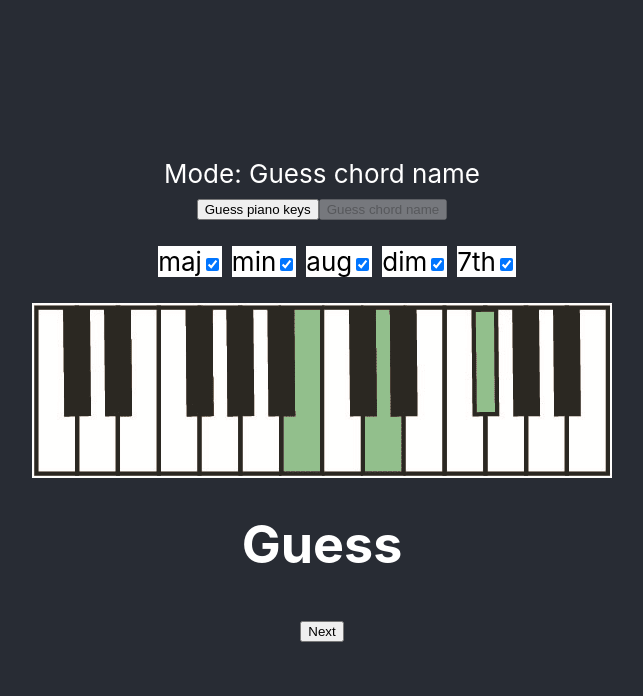
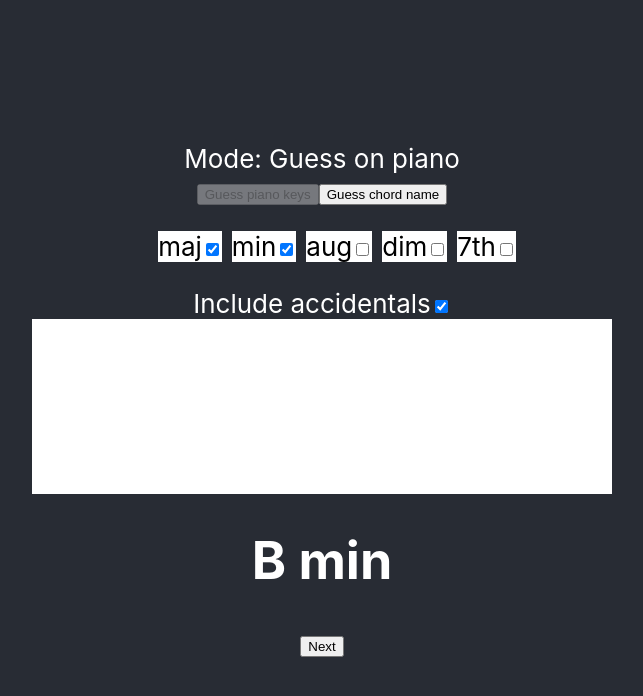
Before and after one commit to maxf/chordflash, a React (Create React App) app: page / in a window 1280 px wide. Shown: the top 696 px of the page, without its empty margins (318-961 px from the left). Built offline with nearby package versions, Linux system fonts and the light colour scheme.

Commit message:
Let user exclude accidentals

```diff
--- a/src/App.js
+++ b/src/App.js
@@ -7,6 +7,7 @@ const Modes = Object.freeze({
   GuessOnPiano: Symbol("Guess on piano"),
   GuessChordName: Symbol("Guess chord")
 });
+
 
 function App() {
   return (
@@ -20,14 +21,17 @@ function App() {
 
 
 function Card() {
-  const [ mode, setMode ] = useState(Modes.GuessChordName);
+  const [ mode, setMode ] = useState(Modes.GuessOnPiano);
   const [ showingChordName, setShowingChordName ] = useState(false);
   const [ showingChordPicture, setShowingChordPicture ] = useState(false);
   const [ chord, setChord ] = useState(randomChordName());
-  const [ selected, setSelected ] = useState(modifiers.map(modifier => true));
+  const [ selectedMode, setSelectedMode ] = useState(
+    [ true, true, false, false, false ] // start with only major and minor
+  );
+  const [ includeAccidentals, setIncludeAccidentals ] = useState(true);
 
   function toggleModifier(event, idx) {
-    setSelected(s => s.map((e, i) => i===idx ? !s[i] : s[i] ));
+    setSelectedMode(s => s.map((e, i) => i===idx ? !s[i] : s[i] ));
   }
 
   const toggleChordName = function() {
@@ -38,10 +42,18 @@ function Card() {
     setShowingChordPicture(!showingChordPicture);
   }
 
+  const toggleAccidentals = function() {
+    setIncludeAccidentals(!includeAccidentals);
+  }
+
   const chordPos = chordPosition(chord);
 
   const nextChord = function() {
-    setChord(randomChordName(selected));
+    if (!showingChordName || !showingChordPicture) {
+      setShowingChordName(true);
+      setShowingChordPicture(true);
+    } else {
+      setChord(randomChordName(selectedMode));
       switch (mode) {
         case Modes.GuessChordName:
         setShowingChordName(false);
@@ -58,6 +70,8 @@ function Card() {
         setShowingChordPicture(false);
       }
     }
+  };
+
 
   const pianoStyle = function() {
     if (mode === Modes.GuessChordName || showingChordPicture) {
@@ -79,9 +93,9 @@ function Card() {
     switch(mode) {
     case Modes.GuessChordName:
       return (
-        <h1 onClick={toggleChordName}>
-          {showingChordName ? `${chord.note} ${chord.modifier}` : "Guess"}
-        </h1>
+        <h2 onClick={toggleChordName}>
+          {showingChordName ? `${chord.note} ${chord.modifier}` : "Chord name?"}
+        </h2>
       );
     case Modes.GuessOnPiano:
       return (
@@ -146,10 +160,17 @@ function Card() {
               <input
                   type="checkbox"
                   onChange={(event) => toggleModifier(event, idx)}
-                  checked={selected[idx]}/>
+                  checked={selectedMode[idx]}/>
             </li>
           )}
         </ul>
+      </div>
+      <div className="AccidentalsSelector">
+        Include accidentals
+        <input
+            type="checkbox"
+            onChange={toggleAccidentals}
+            checked={includeAccidentals}/>
       </div>
       {pianoPicture()}
       {chordTitle()}
--- a/src/chords.js
+++ b/src/chords.js
@@ -10,7 +10,7 @@ const notes = [
 
 const modifiers = ["maj", "min", "aug", "dim", "7th"];
 
-const randomChordName = function(modifiersMask) {
+const randomChordName = function(modifiersMask, includeAccidentals) {
 
   // if no mask was passed, set mask to allow all modifiers
   if (!modifiersMask) {
@@ -23,11 +23,15 @@ const randomChordName = function(modifiersMask) {
     if (modifiersMask[index]) allowedModifiers.push(modifier);
   });
 
-  const randomNoteIndex = Math.floor(Math.random() * notes.length);
+  const allowedNotes = (!includeAccidentals) ?
+    [ "C", "D", "E", "F", "G", "A", "B" ] : notes;
+
+
+  const randomNoteIndex = Math.floor(Math.random() * allowedNotes.length);
   const randomModifierIndex = Math.floor(Math.random() * allowedModifiers.length);
 
   return {
-    note: notes[randomNoteIndex],
+    note: allowedNotes[randomNoteIndex],
     modifier: allowedModifiers[randomModifierIndex]
   }
 };
```
Lines whose indentation alone changed are shown as unchanged.
